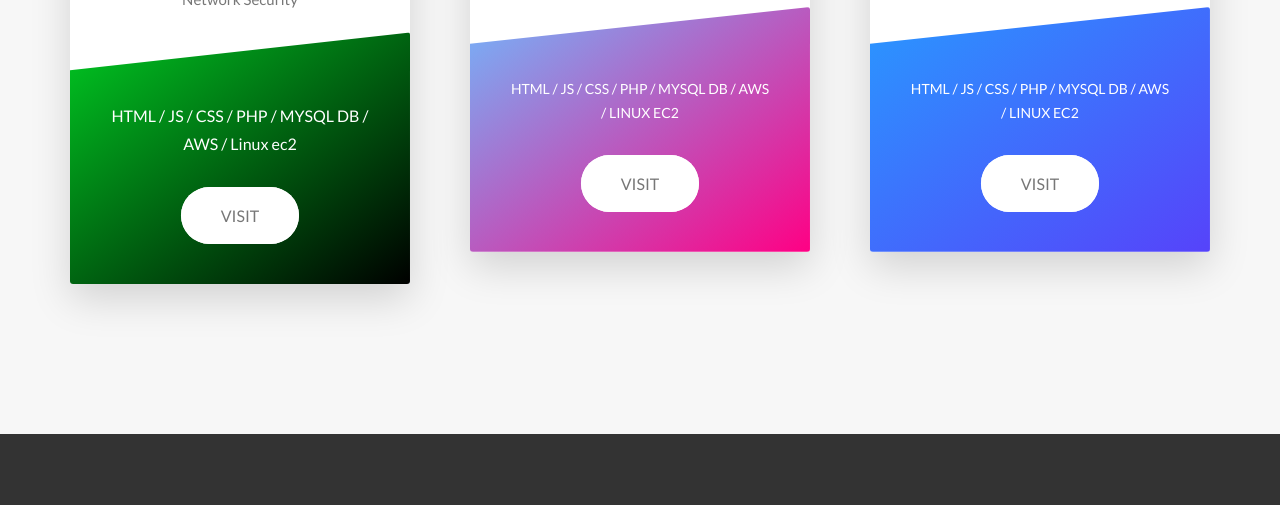
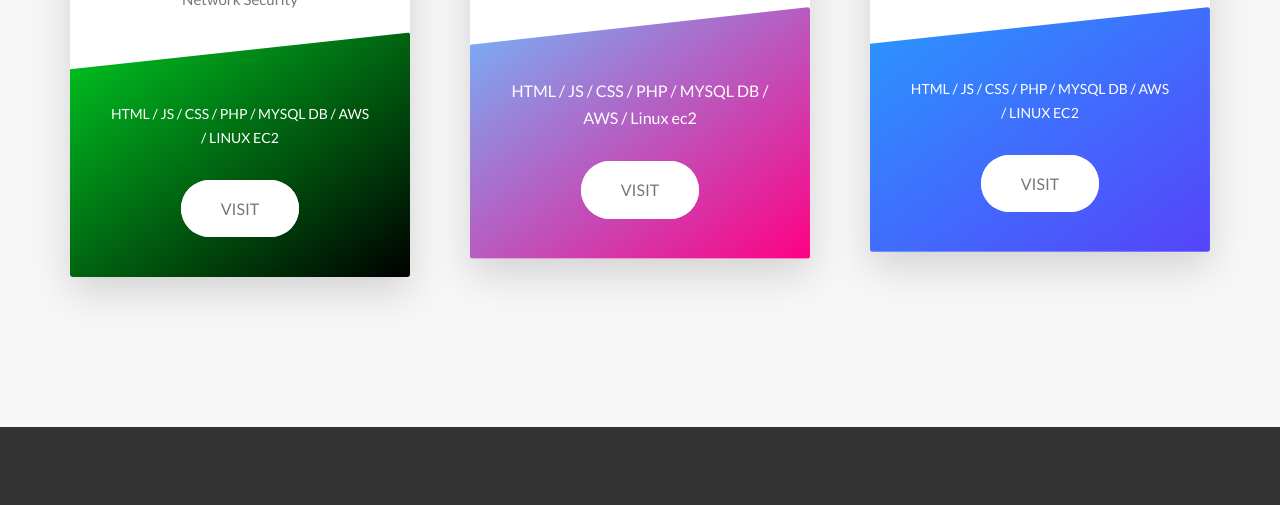
Before and after one commit to juliosalvat/js-2023, a website: page index.html in a window 1280 px wide. Shown: the part 3962-4467 px from the top of the page. Drawn offline with Linux system fonts and the light colour scheme.

Commit message:
cardUpdate

```diff
--- a/index.html
+++ b/index.html
@@ -253,7 +253,7 @@
                            <div class="card__side card__side--back card__side--back-1">
                                 <div class="card__cta">
                                     <div class="card__price-box">
-                                    HTML / JS / CSS / PHP / MYSQL DB / AWS / Linux ec2
+                                        <p class="card__price-only"> HTML / JS / CSS / PHP / MYSQL DB / AWS / Linux ec2</p>
                                     </div>
                                     <a href="https://cfcse.com/" target="_blank" class="btn btn--white">Visit</a>
                                 </div>
@@ -285,7 +285,7 @@
                             <div class="card__side card__side--back card__side--back-2">
                                 <div class="card__cta">
                                     <div class="card__price-box">
-                                        <p class="card__price-only"> HTML / JS / CSS / PHP / MYSQL DB / AWS / Linux ec2</p>
+                                        <p class="card__price-only"></p> HTML / JS / CSS / PHP / MYSQL DB / AWS / Linux ec2</p>
                                     </div>
                                     <a href="https://nsbfg.com" target="_blank" class="btn btn--white">Visit</a>
                                 </div>
```
